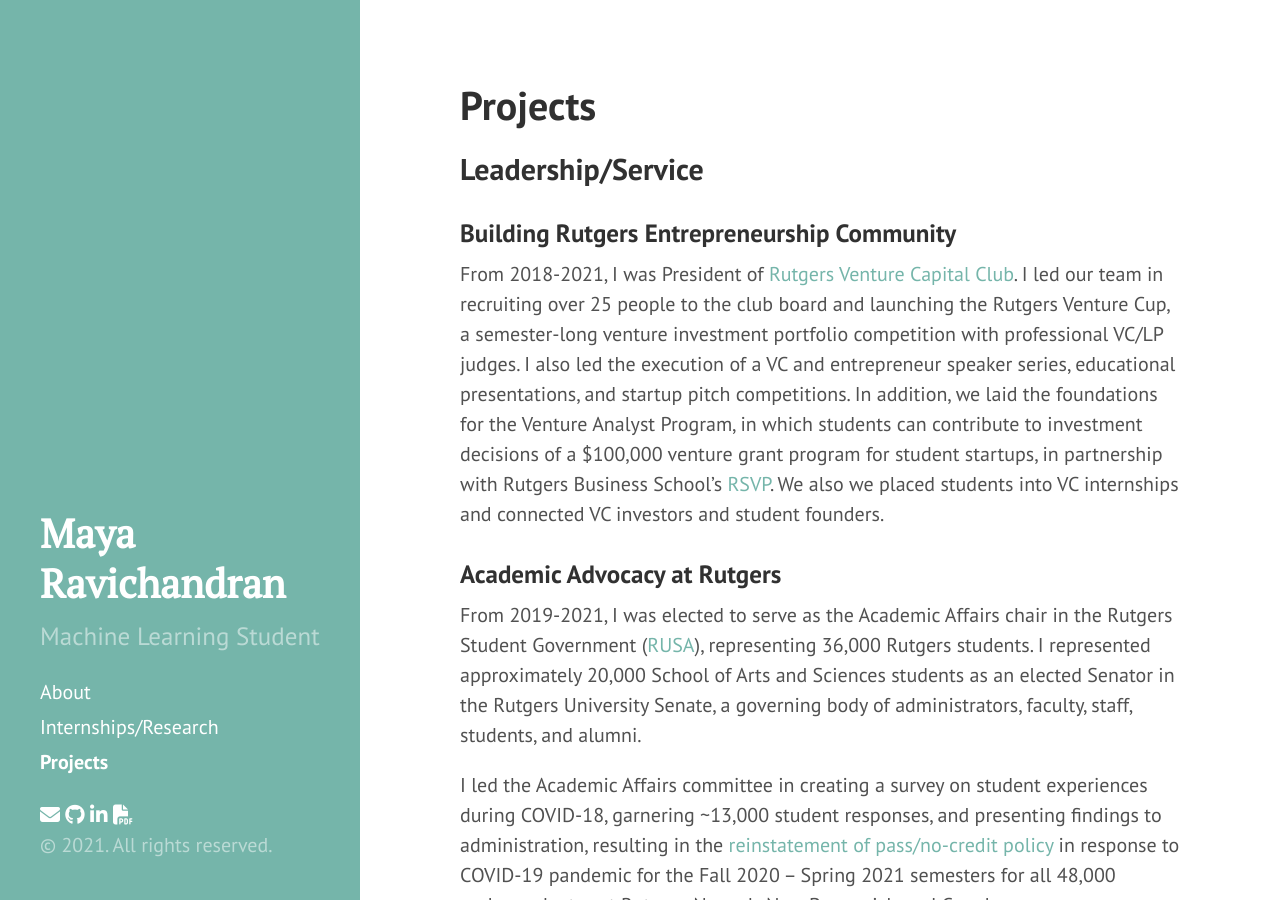
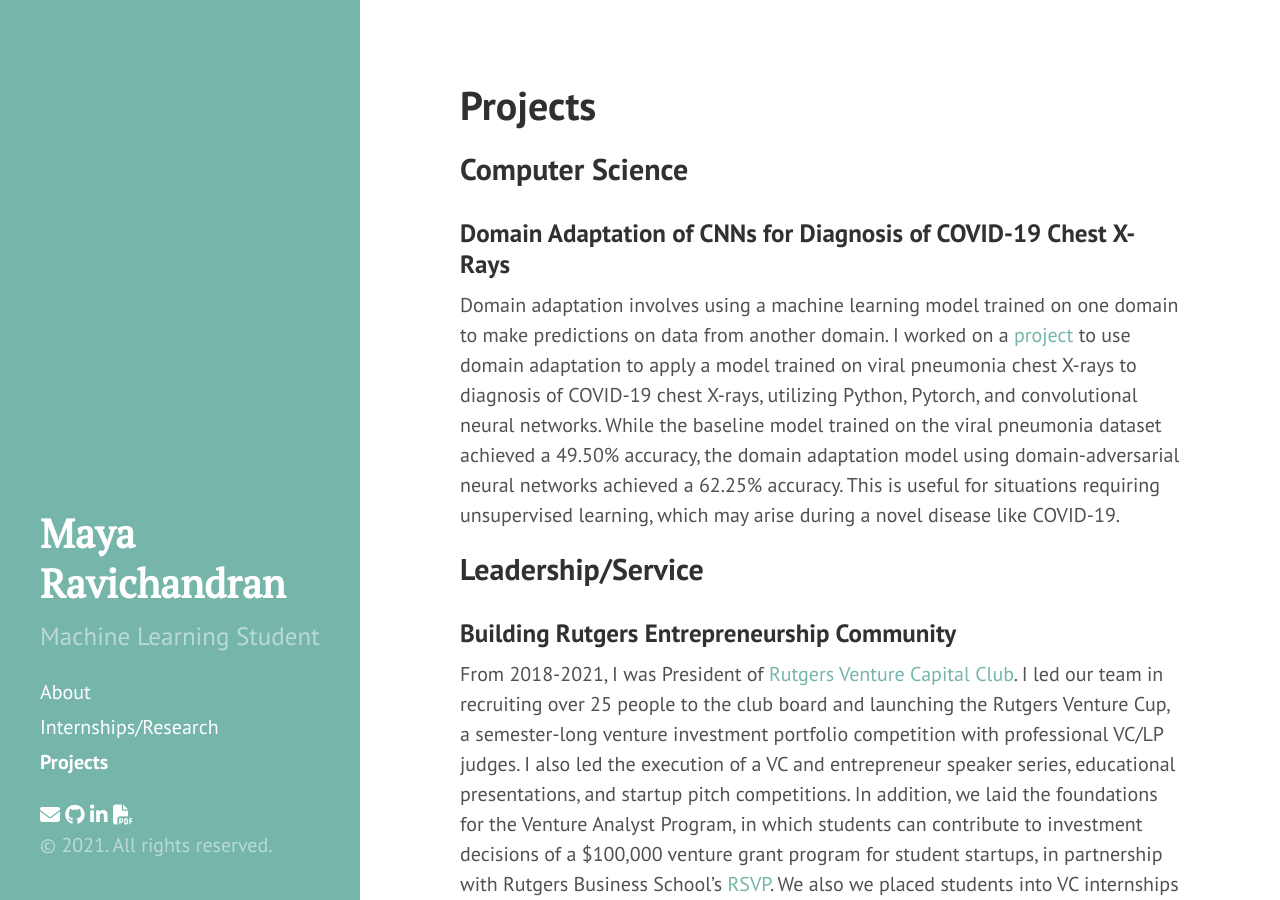
Before and after one commit to maravichandran/old-personal-website-v2, a Jekyll site: the page built from projects.md, in a window 1280 px wide and 900 px high. Built offline with Jekyll 4.4.1, drawn with Linux system fonts in a browser that asks for light colours; nearby versions of some CDN libraries.

Commit message:
added DANN proj to website

```diff
--- a/projects.md
+++ b/projects.md
@@ -3,11 +3,11 @@
 title: Projects
 order: 3
 ---
-{% comment %}
 ## Computer Science
 
-### CNNs and Domain Adaptation for Diagnosis of COVID-19 Chest X-Rays
-{% endcomment %}
+### Domain Adaptation of CNNs for Diagnosis of COVID-19 Chest X-Rays
+Domain adaptation involves using a machine learning model trained on one domain to make predictions on data from another domain. I worked on a [project](https://github.com/maravichandran/covid-xray-DANN) to use domain adaptation to apply a model trained on viral pneumonia chest X-rays to diagnosis of COVID-19 chest X-rays, utilizing Python, Pytorch, and convolutional neural networks. While the baseline model trained on the viral pneumonia dataset achieved a 49.50% accuracy, the domain adaptation model using domain-adversarial neural networks achieved a 62.25% accuracy. This is useful for situations requiring unsupervised learning, which may arise during a novel disease like COVID-19.
+
 
 ## Leadership/Service
 
@@ -19,7 +19,6 @@
 
 I led the Academic Affairs committee in creating a survey on student experiences during COVID-18, garnering ~13,000 student responses, and presenting findings to administration, resulting in the [reinstatement of pass/no-credit policy](https://dailytargum.com/article/2020/11/rutgers-announces-pass-no-credit-optional-grading-system-for-fall-semester) in response to COVID-19 pandemic for the Fall 2020 – Spring 2021 semesters for all 48,000 undergraduates at Rutgers-Newark, New Brunswick, and Camden.
 
-
 ### Advancing Rutgers CS Community
 Throughout my college career, I was heavily involved with the computer science community. As VP of Education of [USACS](usacs.rutgers.edu), I led a team to source speakers and review presentation content for weekly [“Hacker Hour” technology lecture series](https://www.youtube.com/channel/UCwDoERNwcCrZICFil2fmdmA/videos) by industry representatives, alumni, professors, and students, with approximately 35 students in attendance per event.
 
```
